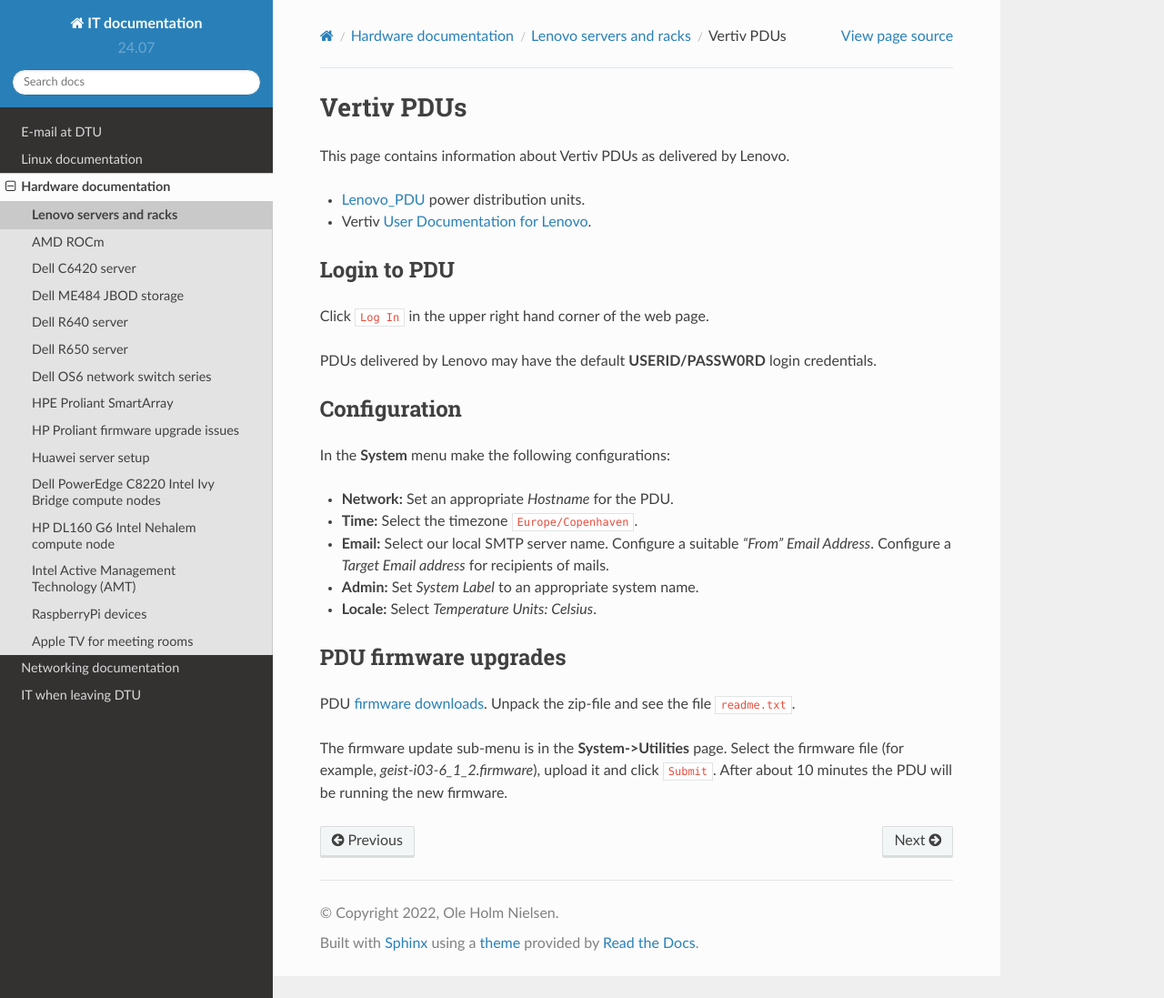
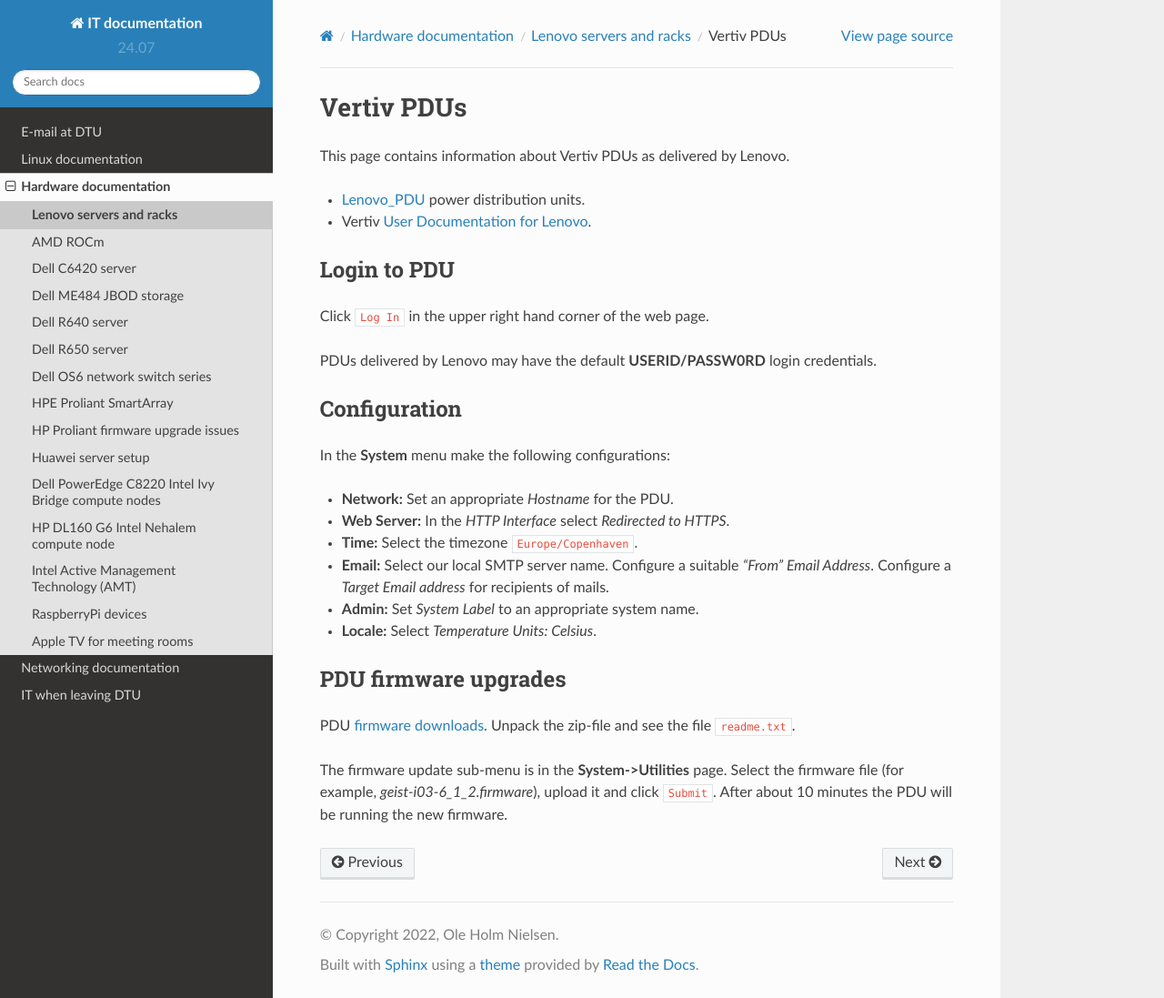
Before and after one commit to OleHolmNielsen/ITwiki, a Sphinx documentation site: the page built from docs/Vertiv_PDU.rst, in a window 1280 px wide and 1097 px high. Shown: the whole window at 91% size. Built offline with Sphinx 7.4.7 and the Read the Docs theme 2.0.0, drawn with Linux system fonts in a browser that asks for light colours.

Commit message:
Add Web Server config

```diff
--- a/docs/Vertiv_PDU.rst
+++ b/docs/Vertiv_PDU.rst
@@ -23,6 +23,8 @@
 
 * **Network:** Set an appropriate *Hostname* for the PDU.
 
+* **Web Server:** In the *HTTP Interface* select *Redirected to HTTPS*.
+
 * **Time:** Select the timezone ``Europe/Copenhaven``.
 
 * **Email:** Select our local SMTP server name.
```
